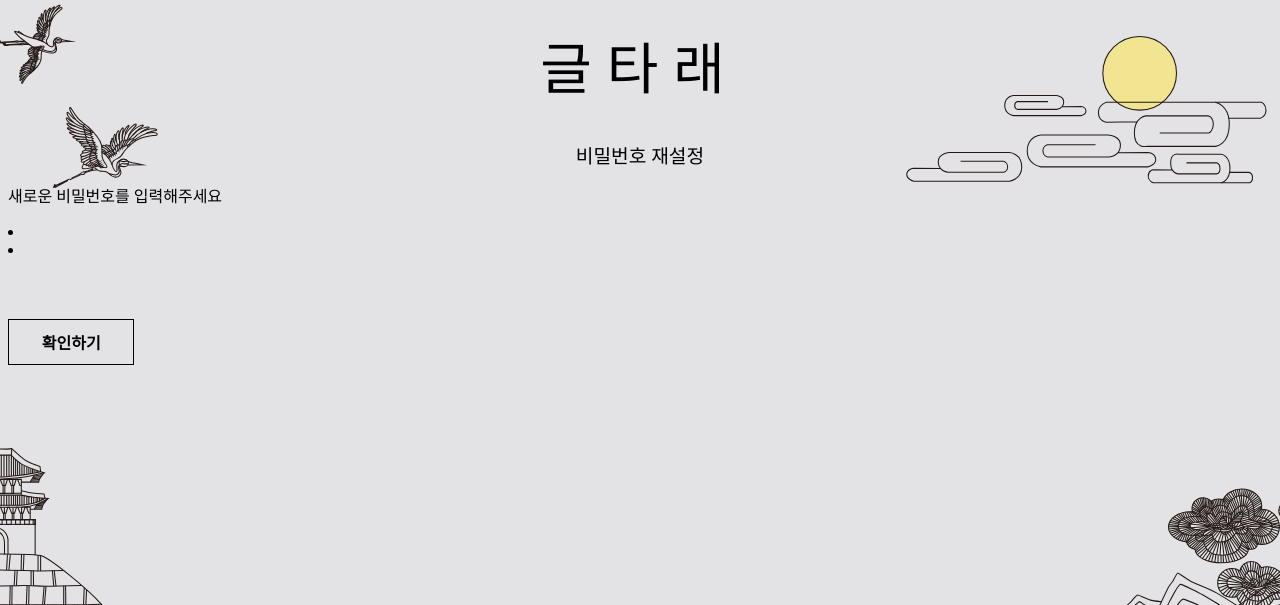
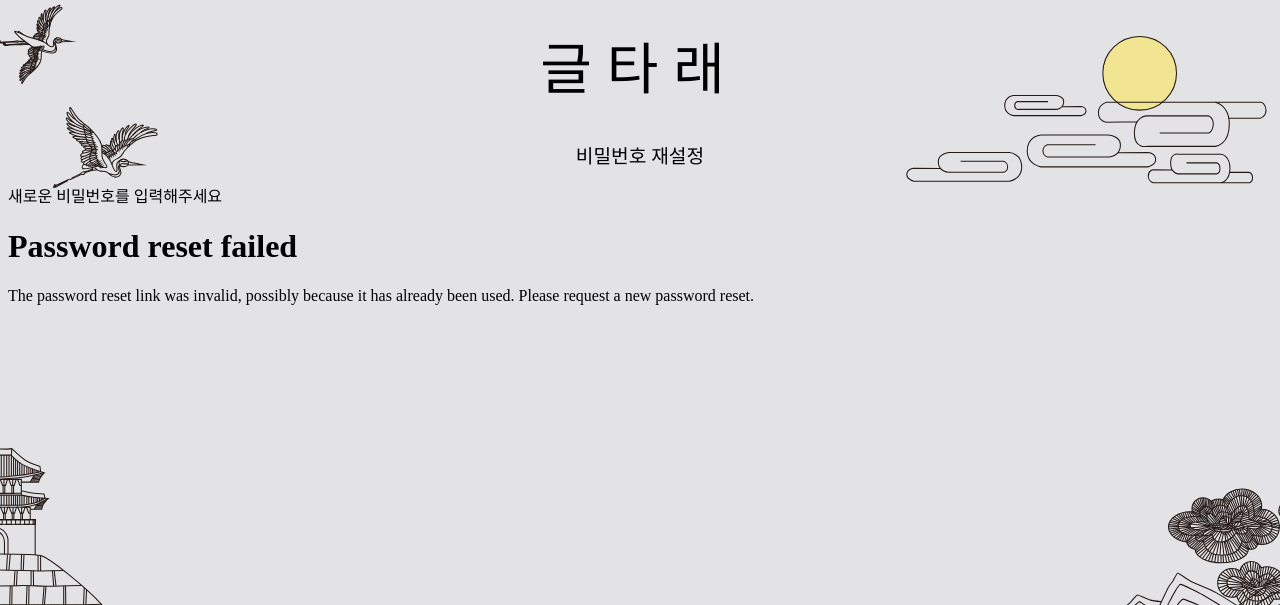
Before and after one commit to kimhbryan/geultarae-dev, a Django app: page /reset/1/1/ in a window 1280 px wide. Shown: the part 136-741 px from the top of the page. Run offline with Django 4.2, Linux system fonts and the light colour scheme; some libraries are stand-ins or nearby versions; some web fonts are replaced.

Commit message:
Change password reset fields to proper fields

```diff
--- a/templates/registration/password_reset_confirm.html
+++ b/templates/registration/password_reset_confirm.html
@@ -81,7 +81,7 @@
 </head>
 <body>
     <div class="project_title">
-        <P>글타래</p>
+        <p>글타래</p>
     </div>
     <div class="project_subtitle">
         <p>비밀번호 재설정</p>
@@ -89,11 +89,19 @@
     <div class="reset_guide">
         <p>새로운 비밀번호를 입력해주세요</p>
     </div>
+    {% if validlink %}
     <div class="new_password">
-        <form>
-            <li>{% render_field form.email class="text-field" placeholder="새로운 비밀번호를 입력하세요" %}</li>
-            <li>{% render_field form.email class="text-field" placeholder="새로운 비밀번호(확인)를 입력하세요" %}</li>
-            <button type="submit" class="submit-btn" value="Reset password"><b>확인하기</b></button>
+        <form action="" method="post">
+            {% csrf_token %}
+            <p>{{ form.new_password1.errors }}</p>
+            <li>{% render_field form.new_password1 class="text-field" placeholder="새로운 비밀번호를 입력하세요" %}</li>
+            <p>{{ form.new_password2.errors }}</p>
+            <li>{% render_field form.new_password2 class="text-field" placeholder="새로운 비밀번호(확인)를 입력하세요" %}</li>
+            <input type="submit" class="submit-btn" value="확인하기">
         </form>
     </div>
+    {% else %}
+        <h1>Password reset failed</h1>
+        <p>The password reset link was invalid, possibly because it has already been used. Please request a new password reset.</p>
+    {% endif %}
 </body>
```
